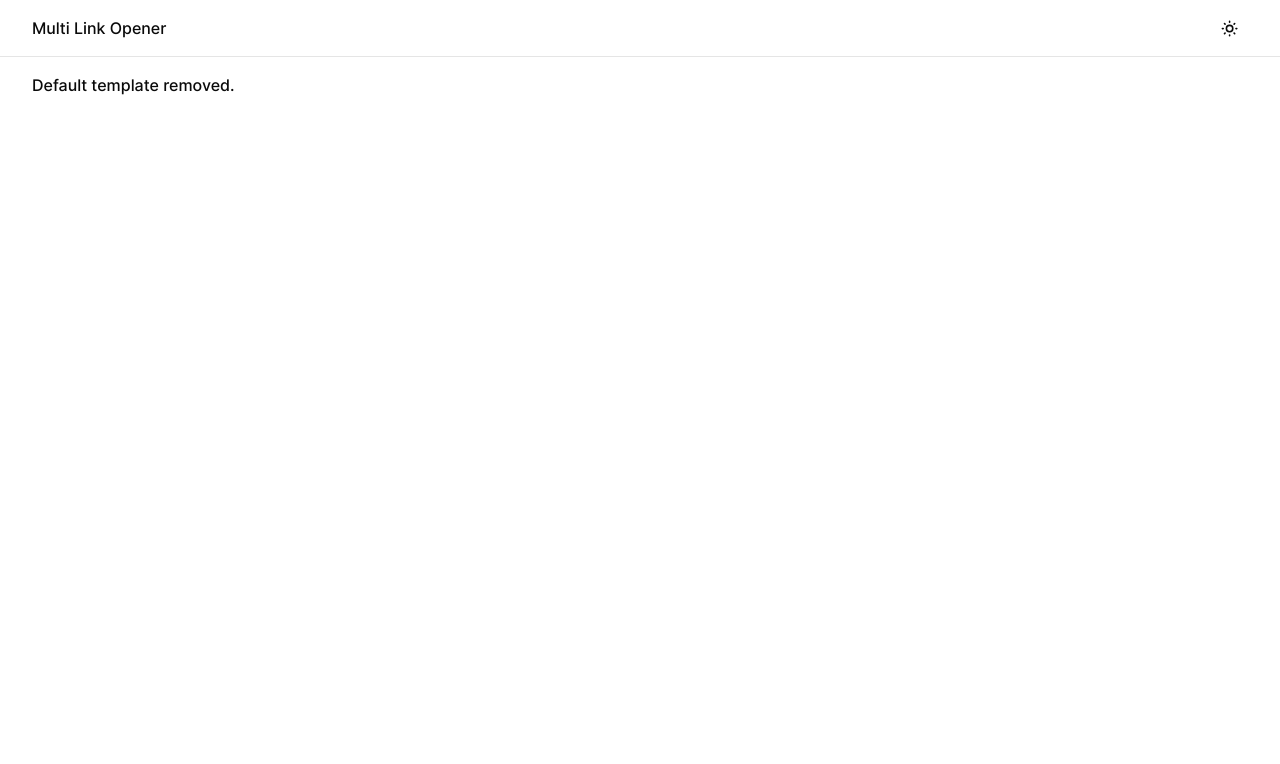
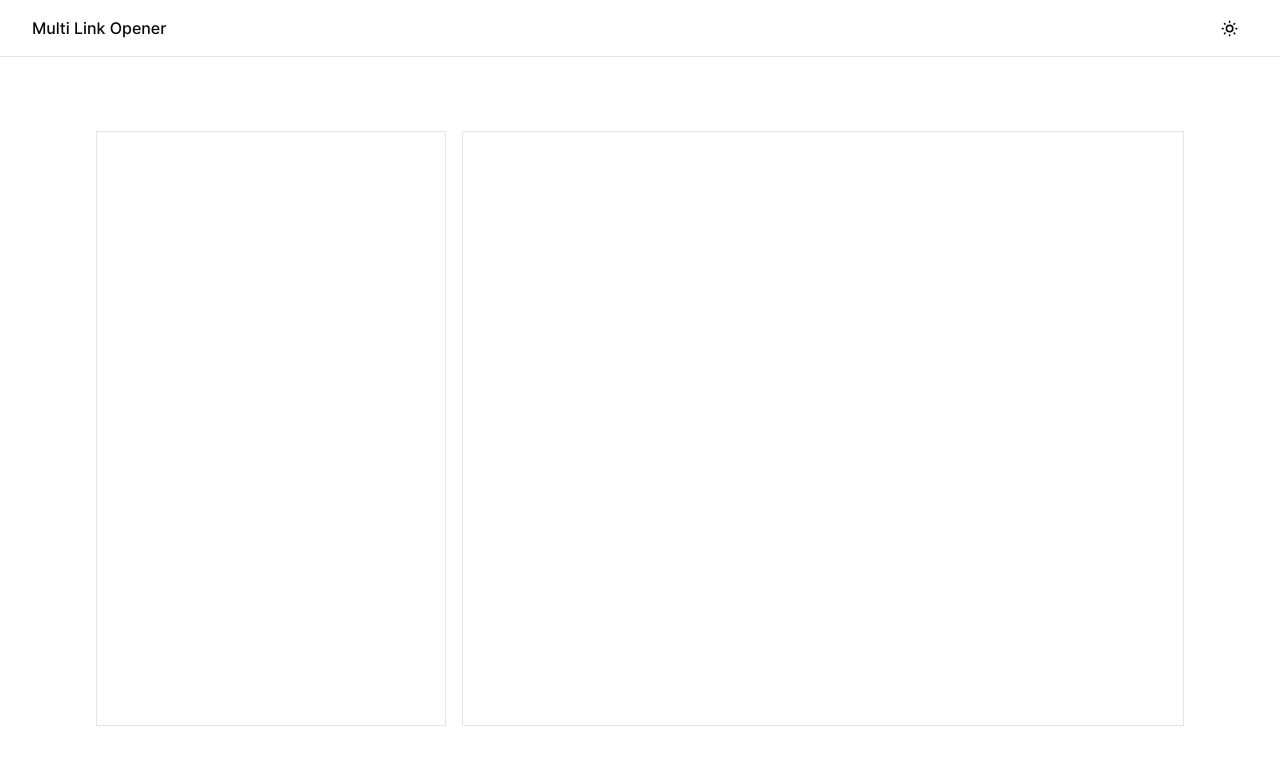
Before and after one commit to aakindel/multi-link-opener, a Next.js app: page / in a window 1280 px wide. Shown: the top 764 px of the page. Built offline with nearby package versions, Linux system fonts and the light colour scheme.

Commit message:
create layout

```diff
--- a/app/page.tsx
+++ b/app/page.tsx
@@ -5,8 +5,11 @@ const Home: NextPage = () => {
   return (
     <div className="mx-auto min-h-screen w-full">
       <MainNav />
-      <div className="mx-auto min-h-[calc(100vh-57px)] w-full max-w-[1400px] px-4 pt-4 sm:px-8">
-        <p className="font-medium">Default template removed.</p>
+      <div className="mx-auto flex h-[calc(100vh-57px)] w-full max-w-6xl items-center px-4 pt-0 sm:px-8">
+        <div className="flex h-[80%] w-full gap-4">
+          <div className="flex h-full w-[350px] shrink-0 border"></div>
+          <div className="flex h-full w-full flex-1 border"></div>
+        </div>
       </div>
     </div>
   );
```
